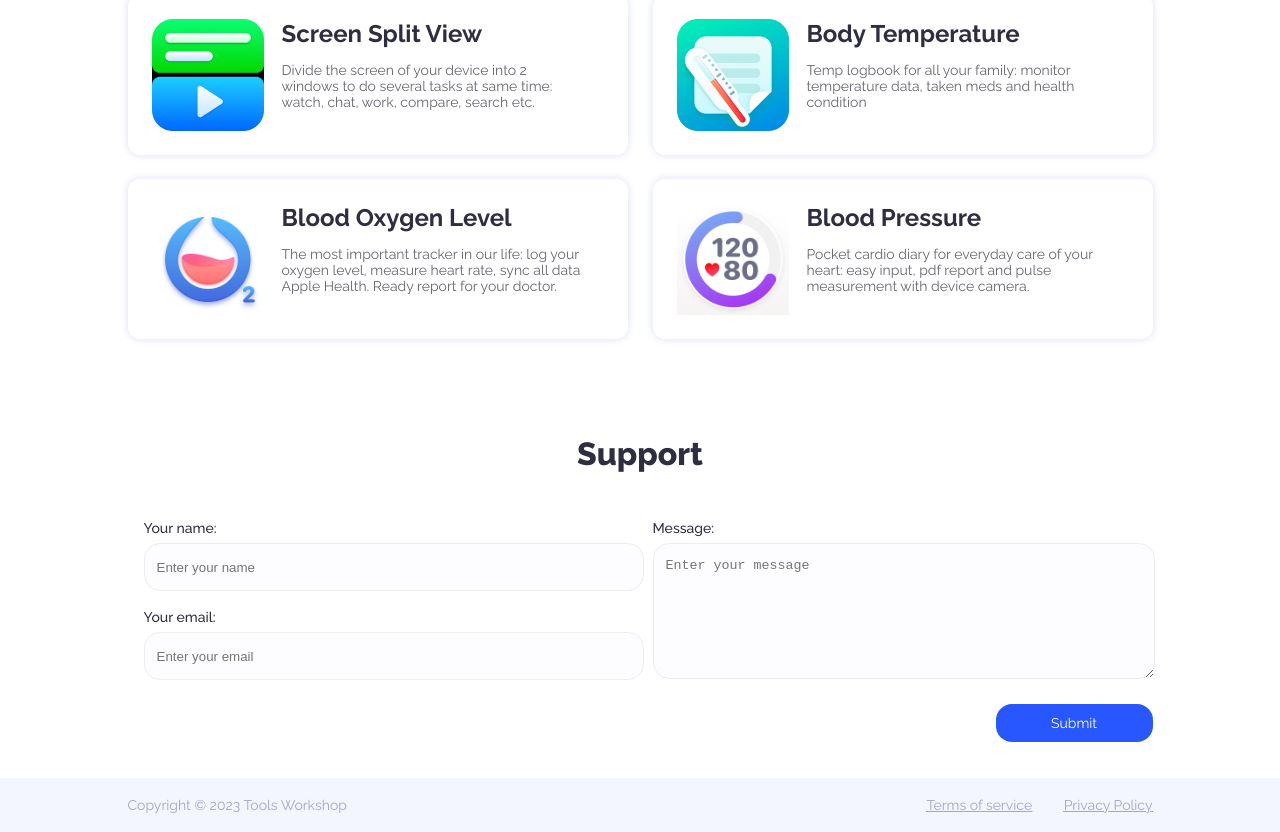
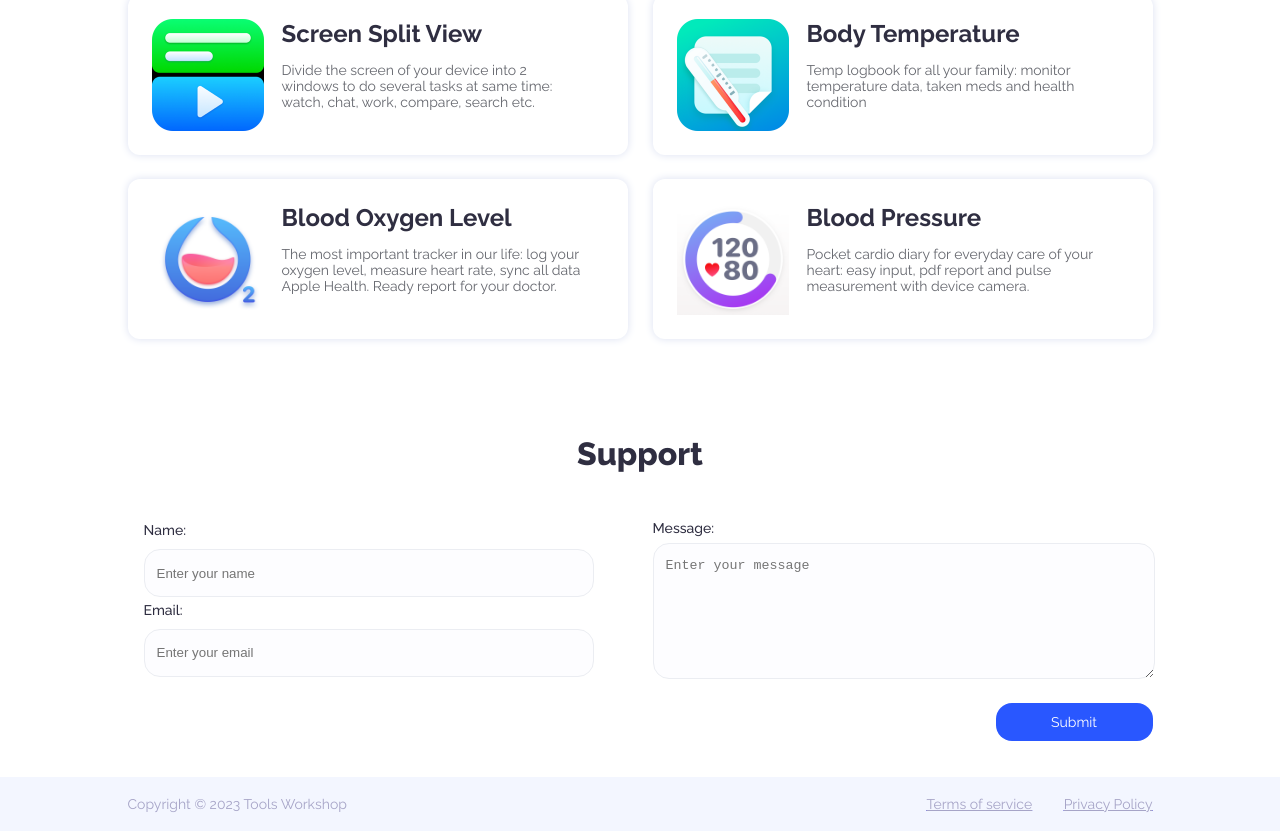
Before and after one commit to naWka/toolsworkshop, a React (Create React App) app: page /#/ in a window 1280 px wide. Shown: the part 770-1602 px from the top of the page. Built offline with nearby package versions, Linux system fonts and the light colour scheme.

Commit message:
Update feedback.js

```diff
--- a/src/content/components/feedback.js
+++ b/src/content/components/feedback.js
@@ -21,7 +21,8 @@ const Wrapper = styled.div`
   `
 
 const Forms = styled.form`
-    width: 100%;
+
+    width: '100%';
     margin-top: 48px;
     display: flex;
     flex-direction: row;
@@ -29,16 +30,12 @@ const Forms = styled.form`
     flex-wrap: wrap;
     `
 
-const FormWrapper = styled.form`
-    width: 500px;
-    display: flex;
-    flex-direction: column;
-    `
 const LeftForms = styled.div`
     display: flex;
     flex-direction: column;
     justify-content: space-around;
     max-width: 450px;
+    width: 450px;
     margin-left: 16px;
 `
 
@@ -81,8 +78,6 @@ const ButtonWrapper = styled.div`
     justify-content: flex-end;
     margin-top: 24px;
 `
-
-
 const SubmitBtn = styled.button`
     height: 38px;
     width: 157px;
@@ -93,7 +88,6 @@ const SubmitBtn = styled.button`
     justify-content: center;
     border-width: 0px;
 `
-
 const Text = styled.div`
     color: #FFF;
     font-size: 14px;
@@ -103,18 +97,18 @@ const Text = styled.div`
 
 const FeedBack = ({callback}) => {
     const [status, setStatus] = useState('');
-    const [formData, setFormData] = useState({
-        name: '',
-        email: '',
-        message: ''
-      });
+    // const [formData, setFormData] = useState({
+    //     name: '',
+    //     email: '',
+    //     message: ''
+    //   });
 
-      const handleChange = event => {
-        setFormData({
-          ...formData,
-          [event.target.name]: event.target.value
-        });
-      };
+    //   const handleChange = event => {
+    //     setFormData({
+    //       ...formData,
+    //       [event.target.name]: event.target.value
+    //     });
+    //   };
 
     function submitForm(ev) {
         ev.preventDefault();
@@ -124,7 +118,6 @@ const FeedBack = ({callback}) => {
         xhr.open(form.method, form.action);
         xhr.setRequestHeader("Accept", "application/json");
         xhr.onreadystatechange = () => {
-            console.log('xhr.status', xhr.status)
             if (xhr.readyState !== XMLHttpRequest.DONE) return;
             if (xhr.status === 200) {
                 form.reset();
@@ -150,27 +143,31 @@ const FeedBack = ({callback}) => {
                 <Forms
                     noValidate={false}
                     onSubmit={submitForm}
-                    action="https://formspree.io/xjvavlde"
+                    action="https://formspree.io/f/xjvavlde"
                     method="POST"
                 >
                     <LeftForms>
-                        <FormWrapper>
+
+                            <InputTitle>Name:</InputTitle>
+                            <Input type="name" name="name" placeholder={'Enter your name'}/>
+
+
+                        <InputTitle>Email:</InputTitle>
+                    <Input type="email" name="email" placeholder={'Enter your email'}/>
+
+
+                        {/* <FormWrapper>
                             <InputTitle>Your name:</InputTitle>
-                            <Input type="name"     name="name"
-          value={formData.name}
-          onChange={handleChange}  placeholder={'Enter your name'}/>
+                            <Input id="name" type="name" name="name" placeholder={'Enter your name'}/>
                         </FormWrapper>
                         <FormWrapper style={{marginTop: 18}}>
                             <InputTitle>Your email:</InputTitle>
-                            <Input type="email"           name="email"
-          value={formData.email}
-          onChange={handleChange} placeholder={'Enter your email'}/>
-                        </FormWrapper>
+                            <Input id="email" type="email" name="email" placeholder={'Enter your email'}/>
+                        </FormWrapper> */}
                     </LeftForms>
                     <RightForm>
                         <InputTitle>Message:</InputTitle>
-                        <TextArea value={formData.message} name="message"
-          onChange={handleChange} className={'textarea'} placeholder={'Enter your message'}/>
+                        <TextArea id="message"  name="message" className={'textarea'} placeholder={'Enter your message'}/>
                     </RightForm>
                     <ButtonWrapper>
                     {status === "SUCCESS" ?
```
